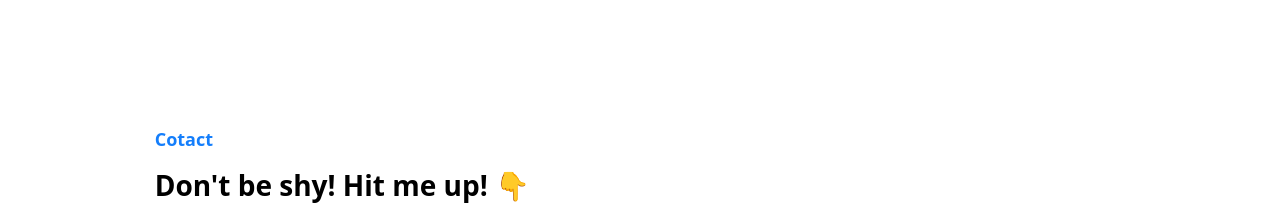
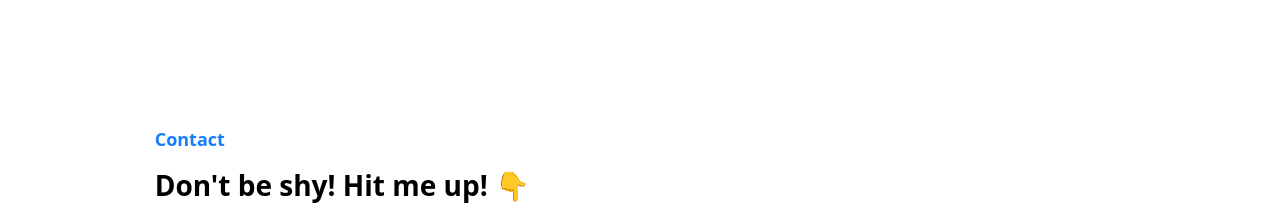
Before and after one commit to andreikennethmoreno/ReactJsPortfolio, a React (Vite) app: page / in a window 1280 px wide. Shown: the part 4280-4497 px from the top of the page. Built offline with nearby package versions, Linux system fonts and the light colour scheme.

Commit message:
contact corrections

```diff
--- a/src/components/Contact/Contact.jsx
+++ b/src/components/Contact/Contact.jsx
@@ -59,7 +59,7 @@ function Contact() {
           <div className="about container col-xl-10 col-xxl-8 px-5">
             <div className="row flex-lg-row align-items-start">
               <Header
-              activeTitle={"Cotact"}
+              activeTitle={"Contact"}
               h2Title={"Don't be shy! Hit me up! 👇"}/>
 
             <ContactArea />
```
